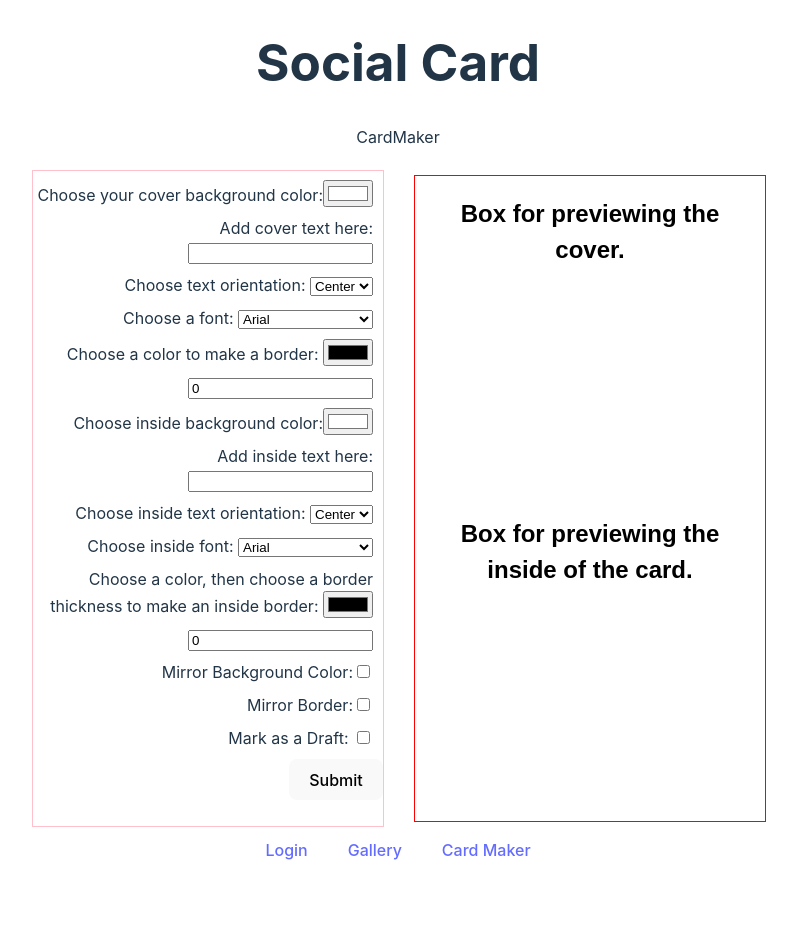
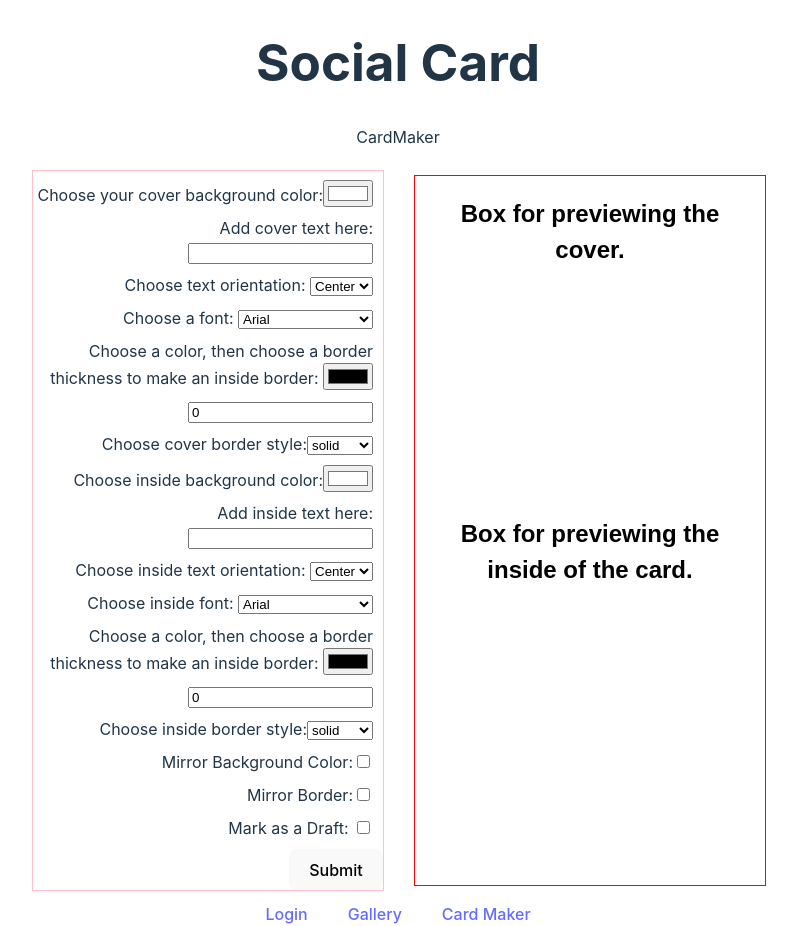
Before and after one commit to Momentum-Team-19/collaborative-project-team-sherlock, a React (Vite) app in the folder socialcards/: page /cardmaker in a window 1280 px wide. Shown: the whole page, without its empty margins (242-1039 px from the left). Before the commit the page ends 862 px from the top, so only its background shows below. Built offline with nearby package versions, Linux system fonts and the light colour scheme.

Commit message:
add border style function

```diff
--- a/socialcards/src/CardMaker.jsx
+++ b/socialcards/src/CardMaker.jsx
@@ -19,6 +19,18 @@ const CardMaker = ({ token }) => {
   const [mirrorBackgroundColor, setMirrorBackgroundColor] = useState(false);
   const [mirrorBorder, setMirrorBorder] = useState(false);
   const [isDraft, setIsDraft] = useState(false);
+  const [coverBorderStyle, setCoverBorderStyle] = useState("solid");
+  const [insideBorderStyle, setInsideBorderStyle] = useState("solid");
+  const borderStyles = [
+    "solid",
+    "dotted",
+    "dashed",
+    "double",
+    "groove",
+    "ridge",
+    "inset",
+    "outset",
+  ];
 
   const handleSubmit = () => {
     axios.post(
@@ -79,6 +91,10 @@ const CardMaker = ({ token }) => {
     setCoverBorderWidth(event.target.value + "px");
   };
 
+  const handleCoverBorderStyleChange = (event) => {
+    setCoverBorderStyle(event.target.value);
+  };
+
   // inside-preview handlers
   const handleInsideBackgroundColorChange = (event) => {
     setInsideBackgroundColor(event.target.value);
@@ -104,6 +120,10 @@ const CardMaker = ({ token }) => {
     setInsideBorderWidth(event.target.value + "px");
   };
 
+  const handleInsideBorderStyleChange = (event) => {
+    setInsideBorderStyle(event.target.value);
+  };
+
   const handleMirrorBackgroundColorChange = (event) => {
     setMirrorBackgroundColor(event.target.checked);
     if (event.target.checked) {
@@ -118,9 +138,11 @@ const CardMaker = ({ token }) => {
     if (event.target.checked) {
       setInsideBorderColor(coverBorderColor);
       setInsideBorderWidth(coverBorderWidth);
+      setInsideBorderStyle(coverBorderStyle);
     } else {
       setInsideBorderColor("#000000");
       setInsideBorderWidth("0px");
+      setInsideBorderStyle("");
     }
   };
 
@@ -189,7 +211,8 @@ const CardMaker = ({ token }) => {
 
           <div className='single-option-container'>
             <label htmlFor='coverBorderColor'>
-              Choose a color to make a border:{" "}
+              Choose a color, then choose a border thickness to make an inside
+              border:{" "}
             </label>
             <input
               type='color'
@@ -210,7 +233,24 @@ const CardMaker = ({ token }) => {
               onChange={handleCoverBorderWidthChange}
             />
           </div>
-          {/* COPY POINT */}
+
+          <div className='single-option-container'>
+            <label htmlFor='coverBorderStyle'>Choose cover border style:</label>
+            <select
+              id='coverBorderStyle'
+              name='coverBorderStyle'
+              value={coverBorderStyle}
+              onChange={handleCoverBorderStyleChange}
+            >
+              {borderStyles.map((style) => (
+                <option key={style} value={style}>
+                  {style}
+                </option>
+              ))}
+            </select>
+          </div>
+
+          {/* COVER -> INSIDE POINT */}
           <div className='single-option-container'>
             <label htmlFor='insideBackgroundColor'>
               Choose inside background color:
@@ -289,6 +329,25 @@ const CardMaker = ({ token }) => {
               onChange={handleInsideBorderWidthChange}
             />
           </div>
+
+          <div className='single-option-container'>
+            <label htmlFor='insideBorderStyle'>
+              Choose inside border style:
+            </label>
+            <select
+              id='insideBorderStyle'
+              name='insideBorderStyle'
+              value={insideBorderStyle}
+              onChange={handleInsideBorderStyleChange}
+            >
+              {borderStyles.map((style) => (
+                <option key={style} value={style}>
+                  {style}
+                </option>
+              ))}
+            </select>
+          </div>
+
           <div className='single-option-container'>
             <label htmlFor='mirrorBackgroundColor'>
               Mirror Background Color:
@@ -324,6 +383,7 @@ const CardMaker = ({ token }) => {
             />
           </div>
 
+          {/* OPTIONS TO PREVIEW SWAP POINT */}
           <button onClick={handleSubmit}>Submit</button>
         </div>
         <div className='preview-container'>
@@ -333,7 +393,7 @@ const CardMaker = ({ token }) => {
               backgroundColor: coverBackgroundColor,
               textAlign: textOrientation,
               fontFamily: selectedFont,
-              border: `${coverBorderWidth} solid ${coverBorderColor}`,
+              border: `${coverBorderWidth} ${coverBorderStyle} ${coverBorderColor}`,
             }}
           >
             <h2>Box for previewing the cover.</h2>
@@ -345,7 +405,7 @@ const CardMaker = ({ token }) => {
               backgroundColor: insideBackgroundColor,
               textAlign: insideTextOrientation,
               fontFamily: insideSelectedFont,
-              border: `${insideBorderWidth} solid ${insideBorderColor}`,
+              border: `${insideBorderWidth} ${insideBorderStyle} ${insideBorderColor}`,
             }}
           >
             <h2>Box for previewing the inside of the card.</h2>
```
